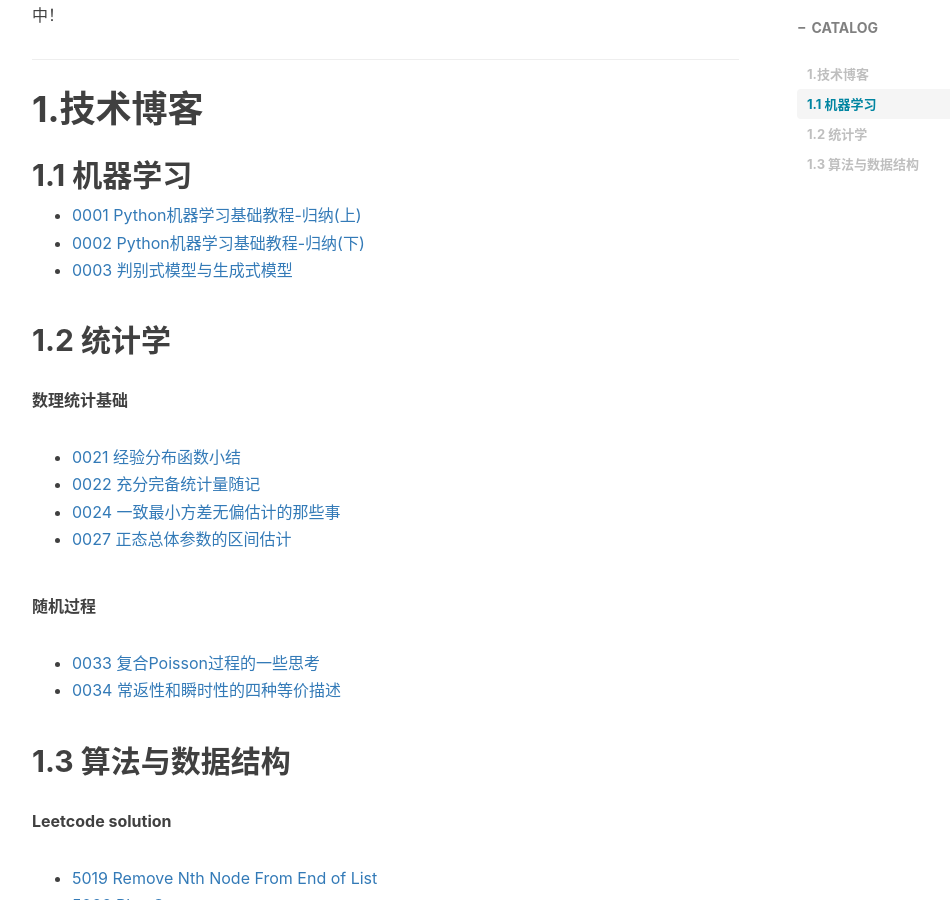
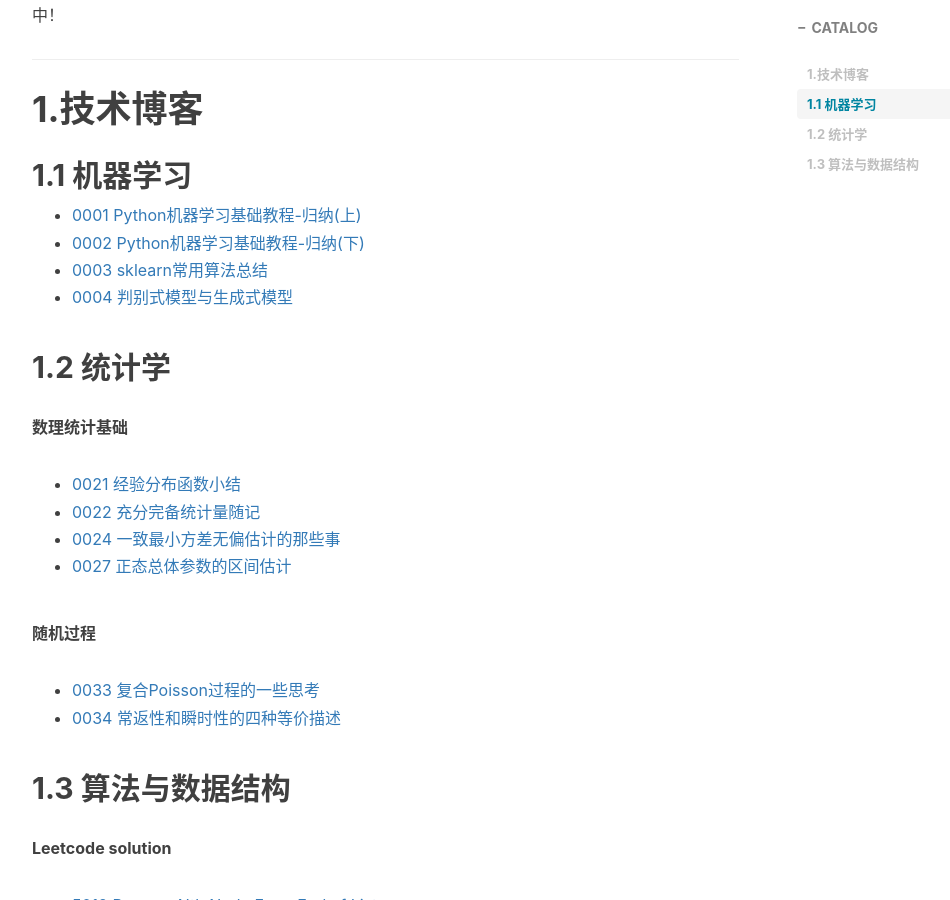
Before and after one commit to ZaccWu/ZaccWu.github.io, a Jekyll site: the page built from _posts/2099-01-01-[置顶]：我的文章链接.md, in a window 1280 px wide and 900 px high, scrolled down 564 px. Shown: the whole window, without its empty margins (233-1183 px from the left). Built offline with Jekyll 4.4.1, drawn with Linux system fonts in a browser that asks for light colours; nearby versions of some CDN libraries; comment, search, counter and statistics services are not loaded.

Commit message:
Update 2099-01-01-[置顶]：我的文章链接.md

```diff
--- a/_posts/2099-01-01-[置顶]：我的文章链接.md
+++ b/_posts/2099-01-01-[置顶]：我的文章链接.md
@@ -19,7 +19,8 @@ tags:                               #标签
 ## 1.1 机器学习
 * [0001 Python机器学习基础教程-归纳(上)](https://tinky2013.github.io/2019/04/08/Python%E6%9C%BA%E5%99%A8%E5%AD%A6%E4%B9%A0%E5%9F%BA%E7%A1%80%E6%95%99%E7%A8%8B-%E5%BD%92%E7%BA%B3(%E4%B8%8A)/)
 * [0002 Python机器学习基础教程-归纳(下)](https://tinky2013.github.io/2019/04/09/Python%E6%9C%BA%E5%99%A8%E5%AD%A6%E4%B9%A0%E5%9F%BA%E7%A1%80%E6%95%99%E7%A8%8B-%E5%BD%92%E7%BA%B3(%E4%B8%8B)/)
-* [0003 判别式模型与生成式模型](https://tinky2013.github.io/2019/07/11/%E5%88%A4%E5%88%AB%E5%BC%8F%E6%A8%A1%E5%9E%8B%E4%B8%8E%E7%94%9F%E6%88%90%E5%BC%8F%E6%A8%A1%E5%9E%8B/)
+* [0003 sklearn常用算法总结](https://tinky2013.github.io/2019/08/04/sklearn%E5%B8%B8%E7%94%A8%E7%AE%97%E6%B3%95%E6%80%BB%E7%BB%93/)
+* [0004 判别式模型与生成式模型](https://tinky2013.github.io/2019/07/11/%E5%88%A4%E5%88%AB%E5%BC%8F%E6%A8%A1%E5%9E%8B%E4%B8%8E%E7%94%9F%E6%88%90%E5%BC%8F%E6%A8%A1%E5%9E%8B/)
 
 ## 1.2 统计学
 **数理统计基础**
```
